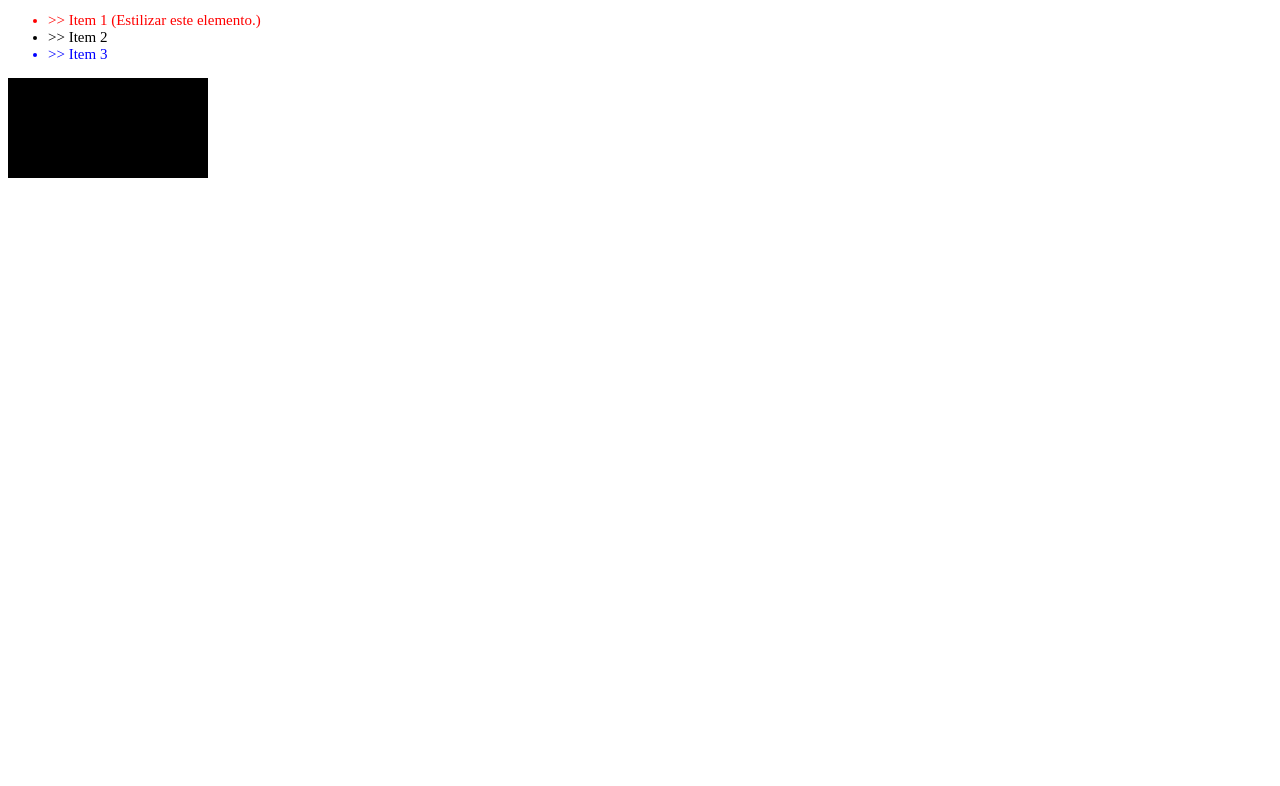
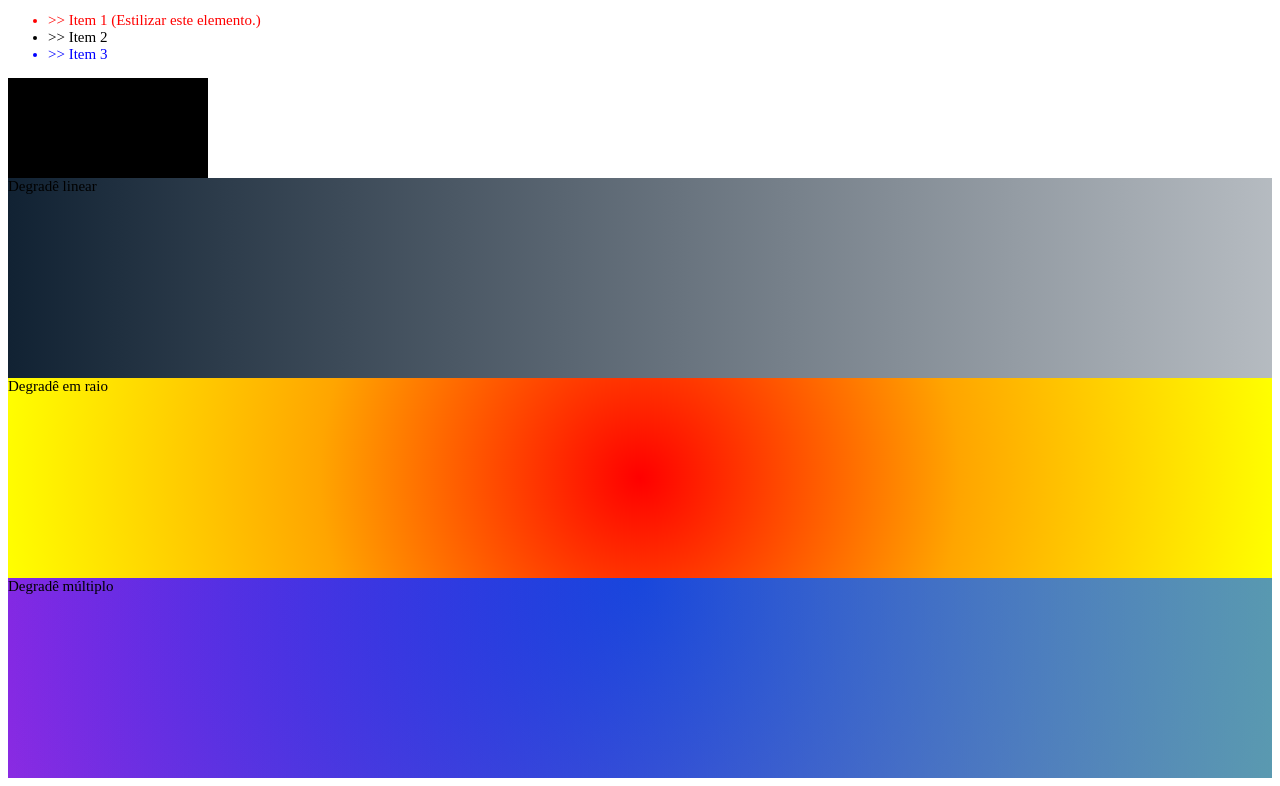
Before and after one commit to Malihgno616/Curso-de-css, a plain HTML site: page 3_recursos-avancados/index.html in a window 1280 px wide. Shown: the part 579-1365 px from the top of the page. Before the commit the page ends 800 px from the top, so only its background shows below. Drawn offline with Linux system fonts and the light colour scheme.

Commit message:
Degradê

```diff
--- a/3_recursos-avancados/index.html
+++ b/3_recursos-avancados/index.html
@@ -45,5 +45,11 @@
 
      <div class="hover-box">Passe o mouse sobre mim</div>
 
+     <!-- 4 - Gradient = degradê -->
+      <div class="linear-gradient-box">Degradê linear</div>
+      <div class="radial-gradient-box">Degradê em raio</div>
+      <div class="multiple-gradients-box">Degradê múltiplo</div>
+
+
 </body>
 </html>
--- a/3_recursos-avancados/style.css
+++ b/3_recursos-avancados/style.css
@@ -80,3 +80,23 @@ body{
   background-color: rgb(255, 31, 206);
   transform: scale(1.1);
  }
+
+ /*4 - Gradient = Degradê*/
+
+ .linear-gradient-box,
+ .radial-gradient-box,
+ .multiple-gradients-box {
+  height: 200px;
+ }
+
+ .linear-gradient-box {
+  background-image: linear-gradient(to right, #123, #2345);
+ }
+
+ .radial-gradient-box{
+  background-image: radial-gradient(circle, red, orange, yellow);
+ }
+
+ .multiple-gradients-box{
+  background-image: linear-gradient(to left, rgba(70,200,155, .7),rgba(120,220,255, 0)), radial-gradient(circle at top, blue, blueviolet)
+ }
```
